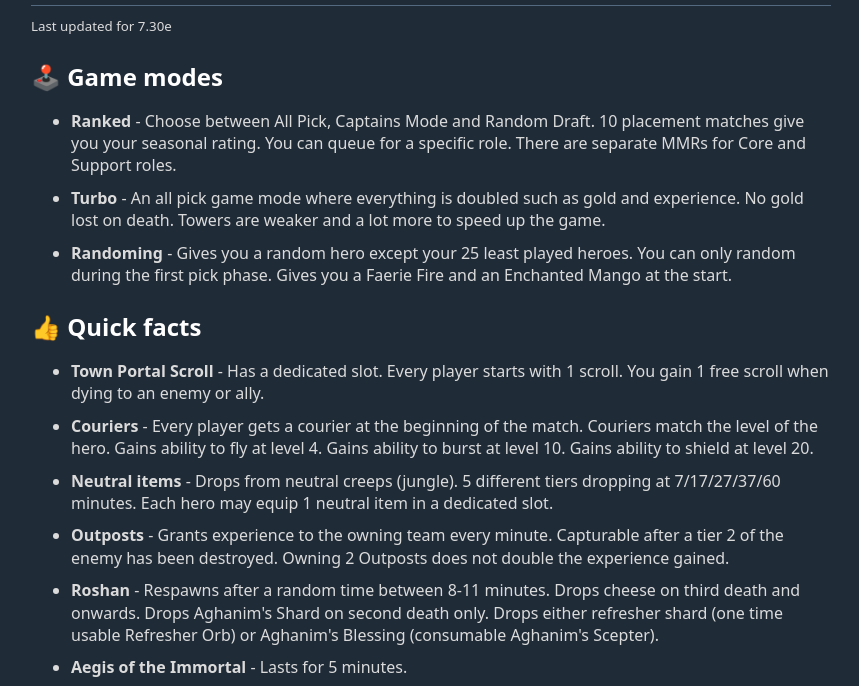
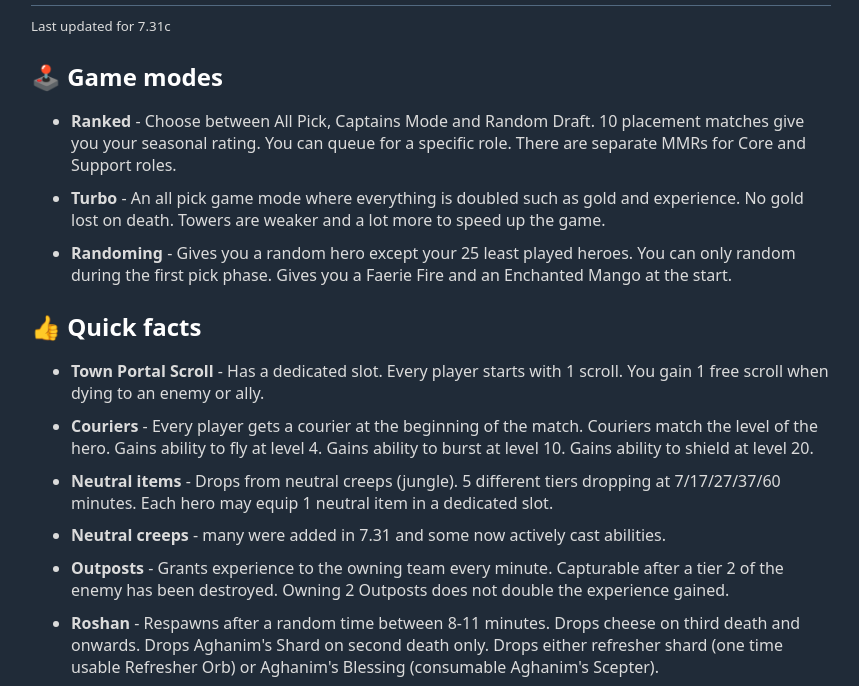
Before and after one commit to mtricht/back2dota, a plain HTML site: page index.html in a window 1280 px wide. Shown: the part 111-797 px from the top of the page, without its empty margins (209-1068 px from the left). Drawn offline with nearby package versions, Linux system fonts and the light colour scheme.

Commit message:
Update to 7.31c

```diff
--- a/index.html
+++ b/index.html
@@ -21,7 +21,7 @@
     Quick facts for returning players to dota 2.<br />
   </header>
   <hr>
-  <small>Last updated for 7.30e</small>
+  <small>Last updated for 7.31c</small>
   <h2>🕹️ Game modes</h2>
   <ul>
     <li><b>Ranked</b> - Choose between All Pick, Captains Mode and Random Draft. 10 placement matches give you your
@@ -45,6 +45,7 @@
     <li><b>Neutral items</b> -
       Drops from neutral creeps (jungle). 5 different tiers dropping at 7/17/27/37/60 minutes.
       Each hero may equip 1 neutral item in a dedicated slot.</li>
+    <li><b>Neutral creeps</b> - many were added in 7.31 and some now actively cast abilities.</li>
     <li><b>Outposts</b> - Grants experience to the owning team every minute. Capturable after a tier 2 of the enemy has
       been destroyed.
       Owning 2 Outposts does not double the experience gained.</li>
```
